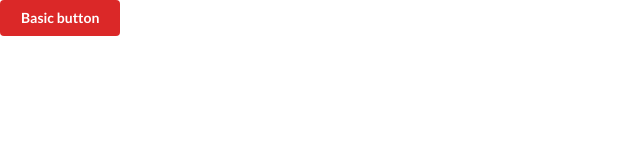
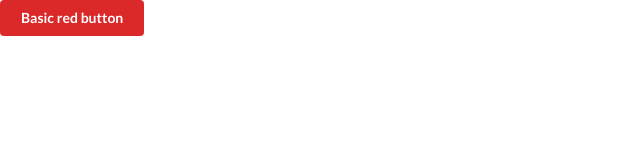
Before and after one commit to soybland/Semantic-UI-ReactComponents, a React (Create React App) app: page / in a window 1280 px wide. Shown: the top 160 px of the page, without its empty margins (0-640 px from the left). Built offline with nearby package versions, Linux system fonts and the light colour scheme.

Commit message:
Add button group and icon

```diff
--- a/src/App.js
+++ b/src/App.js
@@ -6,7 +6,7 @@ const App = props => {
   return (
     <div>
       <Button.Basic varient={'red'}>
-        Basic button
+        Basic red button
       </Button.Basic>
     </div>
   )
--- /dev/null
+++ b/src/elements/Button/Group.js
@@ -0,0 +1,22 @@
+import React from 'react'
+import PropTypes from 'prop-types'
+
+const ButtonGroup = props => {
+  const { children, varient, ...inheritedProps } = props
+  let classes = 'ui buttons'
+
+  classes += ' ' + (varient || '')
+
+  return (
+    <div className={classes} {...inheritedProps}>
+      {children}
+    </div>
+  )
+}
+
+ButtonGroup.propTypes = {
+  children: PropTypes.any,
+  varient: PropTypes.string
+}
+
+export default ButtonGroup
--- a/src/elements/Button/index.js
+++ b/src/elements/Button/index.js
@@ -1,8 +1,10 @@
 import Button from './Button'
 import AnimatedButton from './Animated'
+import ButtonGroup from './Group'
 
 export default Button
 export {
   Button as Basic,
+  ButtonGroup as Group,
   AnimatedButton as Animated
 }
```
Also changed, not shown: src/elements/Icon/index.js (added, +17 -0 lines), 1 other file (tests, documents, lock files or other folders).
